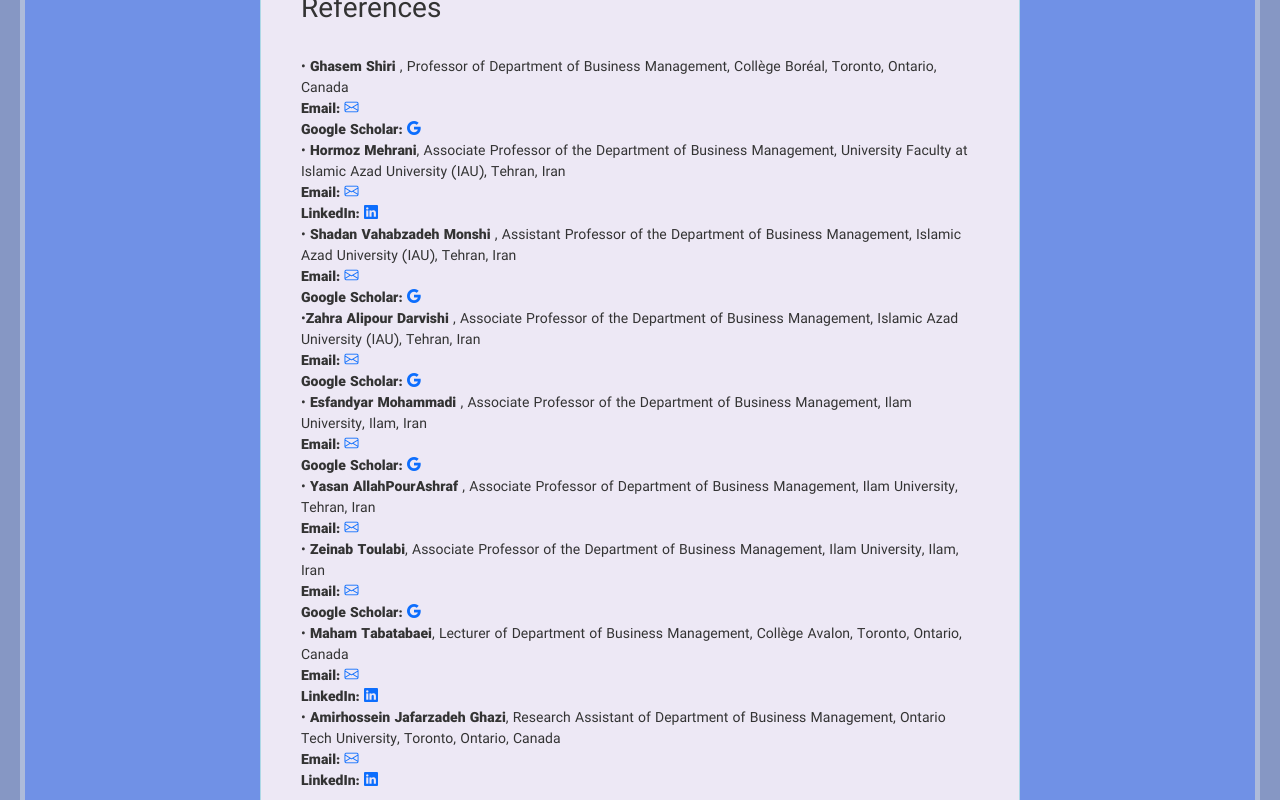
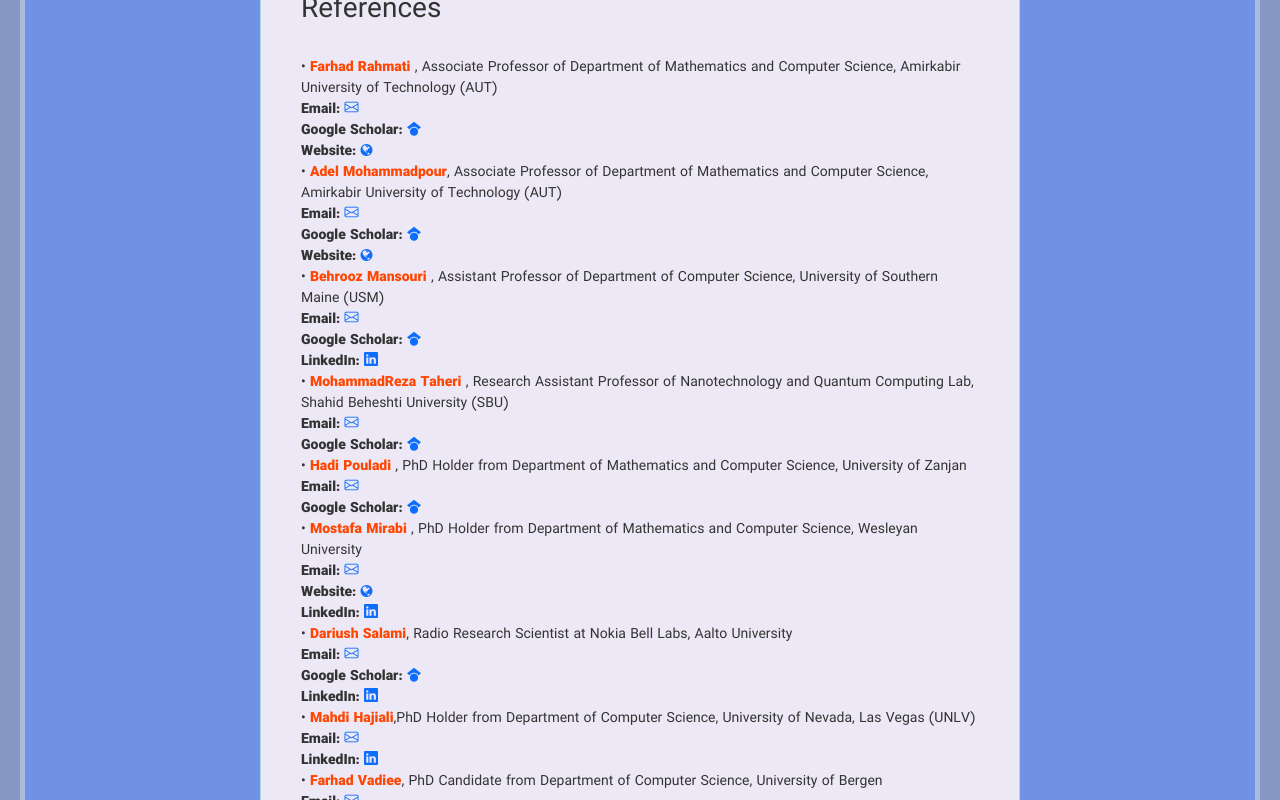
Before and after one commit to samanzameni/personal-webpage, an Angular app: page /references in a window 1280 px wide. Shown: the part 280-1080 px from the top of the page. Built offline with nearby package versions, Linux system fonts and the light colour scheme.

Commit message:
fixing references page

```diff
--- a/src/app/feature/pages/references/references.component.html
+++ b/src/app/feature/pages/references/references.component.html
@@ -5,56 +5,62 @@
         <h3>References</h3> <br>
         <div class="row">
           <div class="col-sm-12 col-md-12 col-lg-12" >
-            •	<b>Ghasem Shiri </b>, Professor of Department of Business Management, Collège Boréal, Toronto, Ontario, Canada
+            •<b style="color: orangered">  Farhad Rahmati  </b>, Associate Professor of Department of Mathematics and Computer Science, Amirkabir University of Technology (AUT)
             <br>
-            <b>Email: </b> <a href="mailto:ghasem.shiri@collegeboreal.ca"> <i  class="bi bi-envelope"></i></a> <br>
-            <b>Google Scholar: </b> <a href="https://scholar.google.com/citations?hl=en&user=aJMuWccAAAAJ"><i  class="bi bi-google"></i></a>
+            <b>Email: </b> <a href="mailto:frahmati@aut.ac.ir"> <i  class="bi bi-envelope"></i></a> <br>
+            <b>Google Scholar: </b> <a href="https://scholar.google.com/citations?hl=en&user=3HnxAFMAAAAJ&view_op=list_works&sortby=pubdate"><i  class="fa fa-google-scholar"></i></a><br>
+            <b>Website:  </b> <a href="https://aut.ac.ir/cv/2166/FARHAD%20RAHMATI"><i  class="fa fa-globe"></i></a>
           </div>
           <div class="col-sm-12 col-md-12 col-lg-12">
-            •<b>	Hormoz Mehrani</b>, Associate Professor of the Department of Business Management, University Faculty at Islamic Azad University (IAU), Tehran, Iran            <br>
-            <b>Email: </b> <a href="mailto:mehrani@ghazali.ac.ir"> <i  class="bi bi-envelope"></i></a> <br>
-            <b>LinkedIn: </b> <a href="https://www.linkedin.com/in/hormoz-mehrani-7946b965/?originalSubdomain=ir"><i  class="bi bi-linkedin"></i></a>
+            •<b style="color: orangered">  Adel Mohammadpour</b>, Associate Professor of Department of Mathematics and Computer Science, Amirkabir University of Technology (AUT)            <br>
+            <b>Email: </b> <a href="mailto:adel@aut.ac.ir"> <i  class="bi bi-envelope"></i></a> <br>
+            <b>Google Scholar: </b> <a href="https://scholar.google.com/citations?user=I3dBu_cAAAAJ&hl=en"><i  class="fa fa-google-scholar"></i></a><br>
+            <b>Website:  </b> <a href="https://aut.ac.ir/cv/2026/Adel%20Mohammadpour"><i  class="fa fa-globe"></i></a>          </div>
+          <div class="col-sm-12 col-md-12 col-lg-12">
+            •<b style="color: orangered">  Behrooz Mansouri </b>, Assistant Professor of Department of Computer Science, University of Southern Maine (USM)
+            <br>
+            <b>Email: </b> <a href="mailto:behrooz.mansouri@maine.edu"> <i  class="bi bi-envelope"></i></a> <br>
+            <b>Google Scholar: </b> <a href="https://scholar.google.com/citations?hl=en&user=oehyd3wAAAAJ"><i  class="fa fa-google-scholar"></i></a><br>
+            <b>LinkedIn: </b> <a href="https://www.linkedin.com/in/behroozmansouri/"><i  class="bi bi-linkedin"></i></a>
           </div>
           <div class="col-sm-12 col-md-12 col-lg-12">
-            •<b>	Shadan Vahabzadeh Monshi </b>, Assistant Professor of the Department of Business Management, Islamic Azad University (IAU), Tehran, Iran
+            •<b style="color: orangered">  MohammadReza Taheri </b>, Research Assistant Professor of Nanotechnology and Quantum Computing Lab, Shahid Beheshti University (SBU)
             <br>
-            <b>Email: </b> <a href="mailto:sh_vahabzadeh@iau-tnb.ac.ir"> <i  class="bi bi-envelope"></i></a> <br>
-            <b>Google Scholar: </b> <a href="https://scholar.google.com/citations?hl=en&view_op=search_authors&mauthors=shadan+vahabzadeh+monshi&btnG="><i  class="bi bi-google"></i></a>
+            <b>Email: </b> <a href="mailto:moh_taheri@sbu.ac.ir"> <i  class="bi bi-envelope"></i></a> <br>
+            <b>Google Scholar: </b> <a href="https://scholar.google.com/citations?hl=en&user=zzm6rGwAAAAJ&view_op=list_works&sortby=pubdate"><i  class="fa fa-google-scholar"></i></a>
           </div>
           <div class="col-sm-12 col-md-12 col-lg-12">
-            •<b>Zahra Alipour Darvishi </b>, Associate Professor of the Department of Business Management, Islamic Azad University (IAU), Tehran, Iran
+            •	<b style="color: orangered"> Hadi Pouladi </b>, PhD Holder from Department of Mathematics and Computer Science, University of Zanjan
             <br>
-            <b>Email: </b> <a href="mailto:z-alipour@iau-tnb.ac.ir"> <i  class="bi bi-envelope"></i></a> <br>
-            <b>Google Scholar: </b> <a href="https://scholar.google.com/citations?hl=en&user=pzueDlQAAAAJ"><i  class="bi bi-google"></i></a>
+            <b>Email: </b> <a href="mailto:hadi.pouladi@znu.ac.ir"> <i  class="bi bi-envelope"></i></a> <br>
+            <b>Google Scholar: </b> <a href="https://scholar.google.com/citations?hl=en&user=gomhiDQAAAAJ"><i  class="fa fa-google-scholar"></i></a>
           </div>
           <div class="col-sm-12 col-md-12 col-lg-12">
-            •	<b>Esfandyar Mohammadi </b>, Associate Professor of the Department of Business Management, Ilam University, Ilam, Iran
+            •	<b style="color: orangered"> Mostafa Mirabi </b>, PhD Holder from Department of Mathematics and Computer Science, Wesleyan University
             <br>
-            <b>Email: </b> <a href="mailto:e.mohamadi@ilam.ac.ir"> <i  class="bi bi-envelope"></i></a> <br>
-            <b>Google Scholar: </b> <a href="https://scholar.google.com/citations?hl=en&user=DVe-HFMAAAAJ"><i  class="bi bi-google"></i></a>
+            <b>Email: </b> <a href="mailto:mmirabi@wesleyan.edu"> <i  class="bi bi-envelope"></i></a> <br>
+            <b>Website:  </b> <a href="https://sites.google.com/site/mostafamirabi/"><i  class="fa fa-globe"></i></a>  <br>
+            <b>LinkedIn: </b> <a href="https://www.linkedin.com/in/mostafa-mirabi-ph-d-32880418a/"><i  class="bi bi-linkedin"></i></a>
           </div>
           <div class="col-sm-12 col-md-12 col-lg-12">
-            •	<b>Yasan AllahPourAshraf </b>, Associate Professor of Department of Business Management, Ilam University, Tehran, Iran
+            •	<b style="color: orangered"> Dariush Salami</b>, Radio Research Scientist at Nokia Bell Labs, Aalto University
             <br>
-            <b>Email: </b> <a href="mailto:y.pourashraf@ilam.ac.ir"> <i  class="bi bi-envelope"></i></a> <br>
+            <b>Email: </b> <a href="mailto:dariush.salami@nokia-bell-labs.com"> <i  class="bi bi-envelope"></i></a> <br>
+            <b>Google Scholar: </b> <a href="https://scholar.google.com/citations?hl=en&user=2qLccZsAAAAJ"><i  class="fa fa-google-scholar"></i></a><br>
+            <b>LinkedIn: </b> <a href="https://www.linkedin.com/in/dariush-salami/"><i  class="bi bi-linkedin"></i></a>
           </div>
           <div class="col-sm-12 col-md-12 col-lg-12">
-            •	<b>Zeinab Toulabi</b>, Associate Professor of the Department of Business Management, Ilam University, Ilam, Iran
+            •	<b style="color: orangered"> Mahdi Hajiali</b>,PhD Holder from Department of Computer Science, University of Nevada, Las Vegas (UNLV)
             <br>
-            <b>Email: </b> <a href="mailto:z.toulabi@ilam.ac.ir"> <i  class="bi bi-envelope"></i></a> <br>
-            <b>Google Scholar: </b> <a href="https://scholar.google.com/citations?hl=en&user=m3qXd2kAAAAJ"><i  class="bi bi-google"></i></a>
+            <b>Email: </b> <a href="mailto:hajiali@unlv.nevada.edu"> <i  class="bi bi-envelope"></i></a> <br>
+            <b>LinkedIn: </b> <a href="https://www.linkedin.com/in/mahdihajiali/"><i  class="bi bi-linkedin"></i></a>
           </div>
           <div class="col-sm-12 col-md-12 col-lg-12">
-            •	<b>Maham Tabatabaei</b>, Lecturer of Department of Business Management, Collège Avalon, Toronto, Ontario, Canada
+            •	<b style="color: orangered"> Farhad Vadiee</b>, PhD Candidate from Department of Computer Science, University of Bergen
             <br>
-            <b>Email: </b> <a href="mailto:maham@collegeavalon.com"> <i  class="bi bi-envelope"></i></a> <br>
-            <b>LinkedIn: </b> <a href="https://www.linkedin.com/in/maham-tababatabaei-89105354?lipi=urn%3Ali%3Apage%3Ad_flagship3_profile_view_base_contact_details%3B69o1OlPtRwatw1vydzl7Ow%3D%3D"><i  class="bi bi-linkedin"></i></a>
-          </div>
-          <div class="col-sm-12 col-md-12 col-lg-12">
-            •	<b>Amirhossein Jafarzadeh Ghazi</b>, Research Assistant of Department of Business Management, Ontario Tech University, Toronto, Ontario, Canada
-            <br>
-            <b>Email: </b> <a href="mailto:amirhossin.jafarzadehghazi@uoit.ca"> <i  class="bi bi-envelope"></i></a> <br>
-            <b>LinkedIn: </b> <a href="https://www.linkedin.com/in/amir-jafarzadeh/"><i  class="bi bi-linkedin"></i></a>
+            <b>Email: </b> <a href="mailto:farhad.vadiee@uib.no"> <i  class="bi bi-envelope"></i></a> <br>
+            <b>Google Scholar: </b> <a href="https://scholar.google.com/citations?hl=en&user=RktHIgcAAAAJ"><i  class="fa fa-google-scholar"></i></a><br>
+            <b>LinkedIn: </b> <a href="https://www.linkedin.com/in/farhad-vadiee/"><i  class="bi bi-linkedin"></i></a>
           </div>
         </div>
       </div>
```
